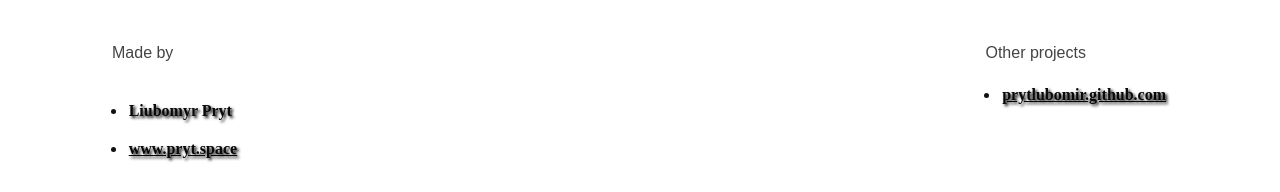
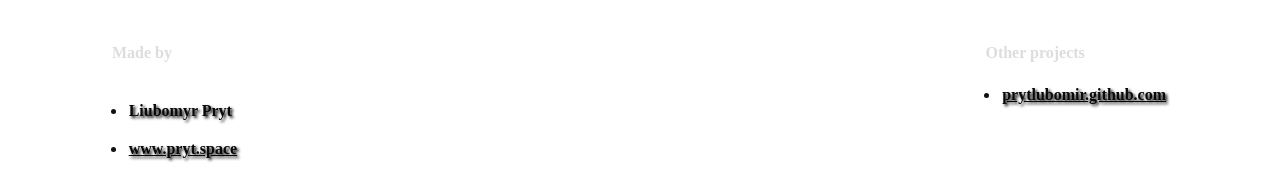
Before and after one commit to prytlubomir/vadim-clicker-website, a plain HTML site: page index.html in a window 1280 px wide. Shown: the part 876-1068 px from the top of the page. Drawn offline with nearby package versions, Linux system fonts and the light colour scheme; no server answers.

Commit message:
Updated footer styles.

```diff
--- a/styles/style.css
+++ b/styles/style.css
@@ -159,9 +159,7 @@ body {
 }
 
 .footer-heading {
-    color: #444;
-    font-family: "Arial";
-    font-weight: normal;
+    color: #ddd;
     list-style-type: none;
 }
 
```
